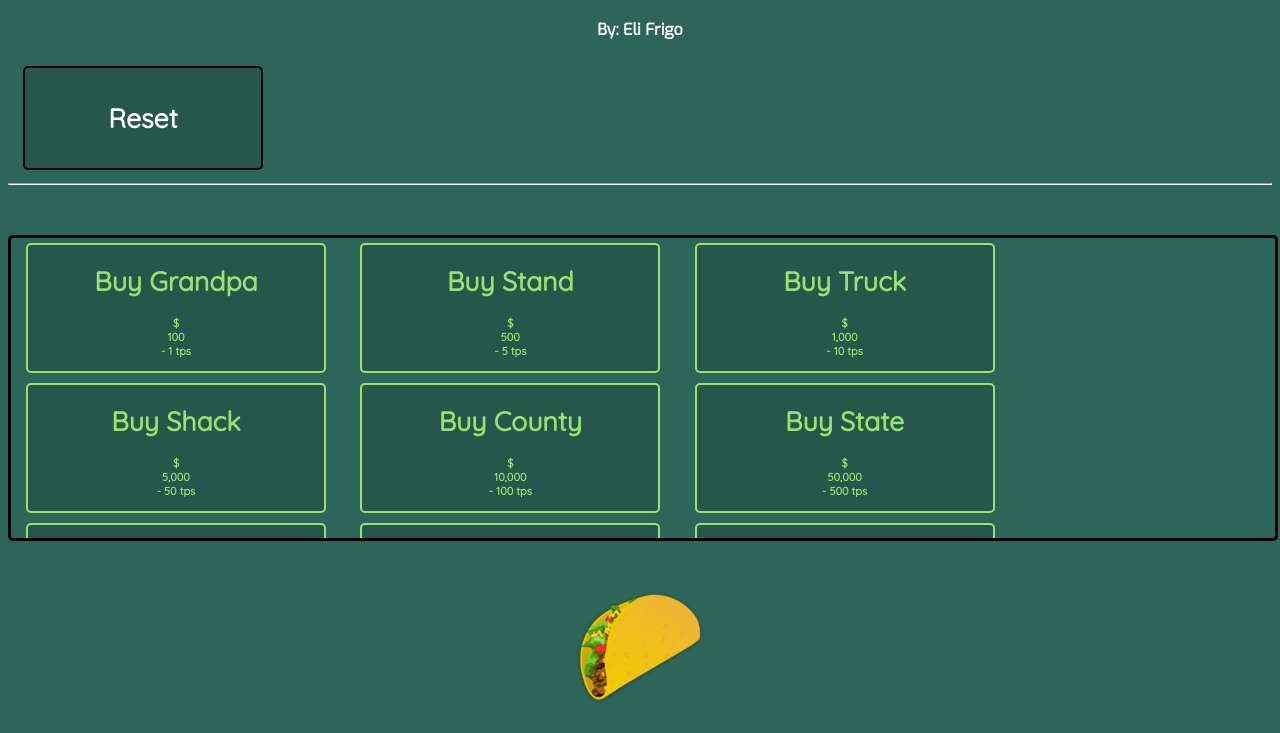
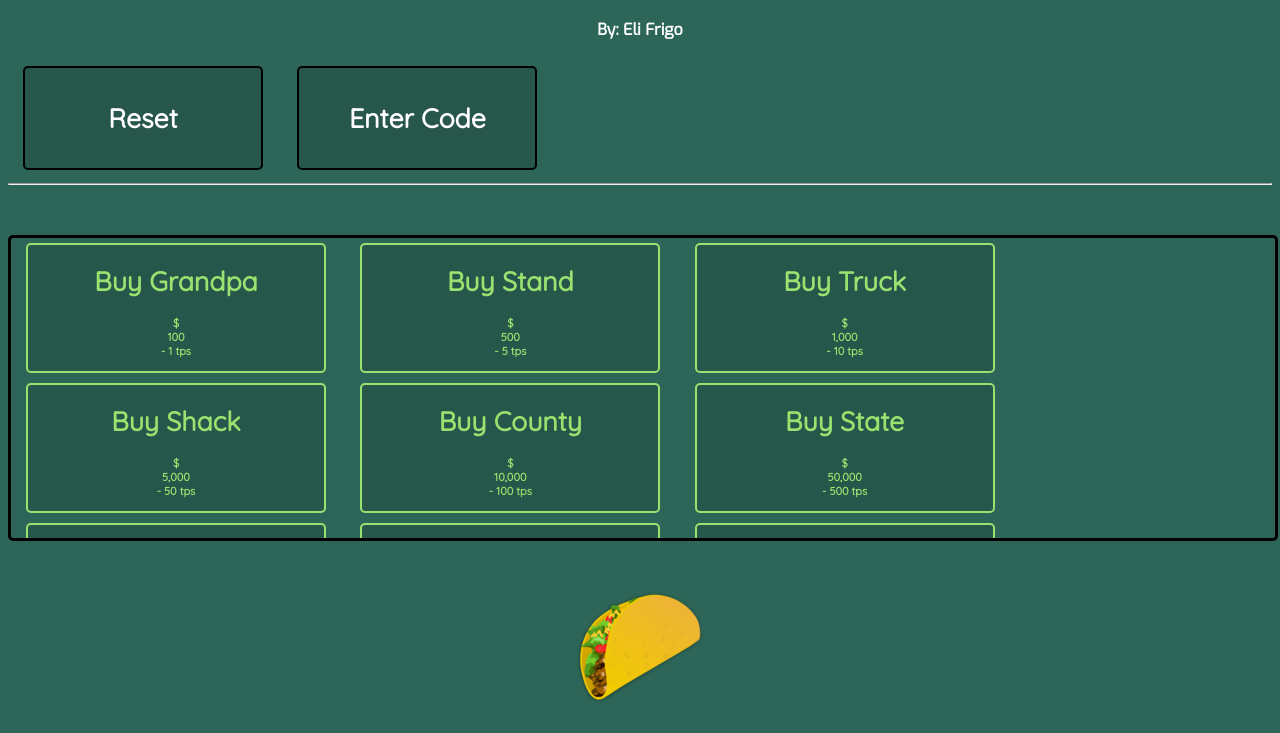
Before and after one commit to EliTheCoder/taco-tapper, a plain HTML site: page index.html in a window 1280 px wide. Shown: the part 66-799 px from the top of the page. Drawn offline with Linux system fonts and the light colour scheme.

Commit message:
Added the enter code buttOn

```diff
--- a/index.html
+++ b/index.html
@@ -72,6 +72,7 @@
     <h1 id="title" class="center">Taco Tapper</h1>
     <h4 class="center">By: Eli Frigo</h4>
     <button id="reset"><h1 class="center" onclick="resetPrice();">Reset</h1></button>
+    <button id="reset"><h1 class="center" onclick="enterCode();">Enter Code</h1></button>
     <hr style="color: gray;"/>
     <br /><br />
     <div id="buttons">
```
